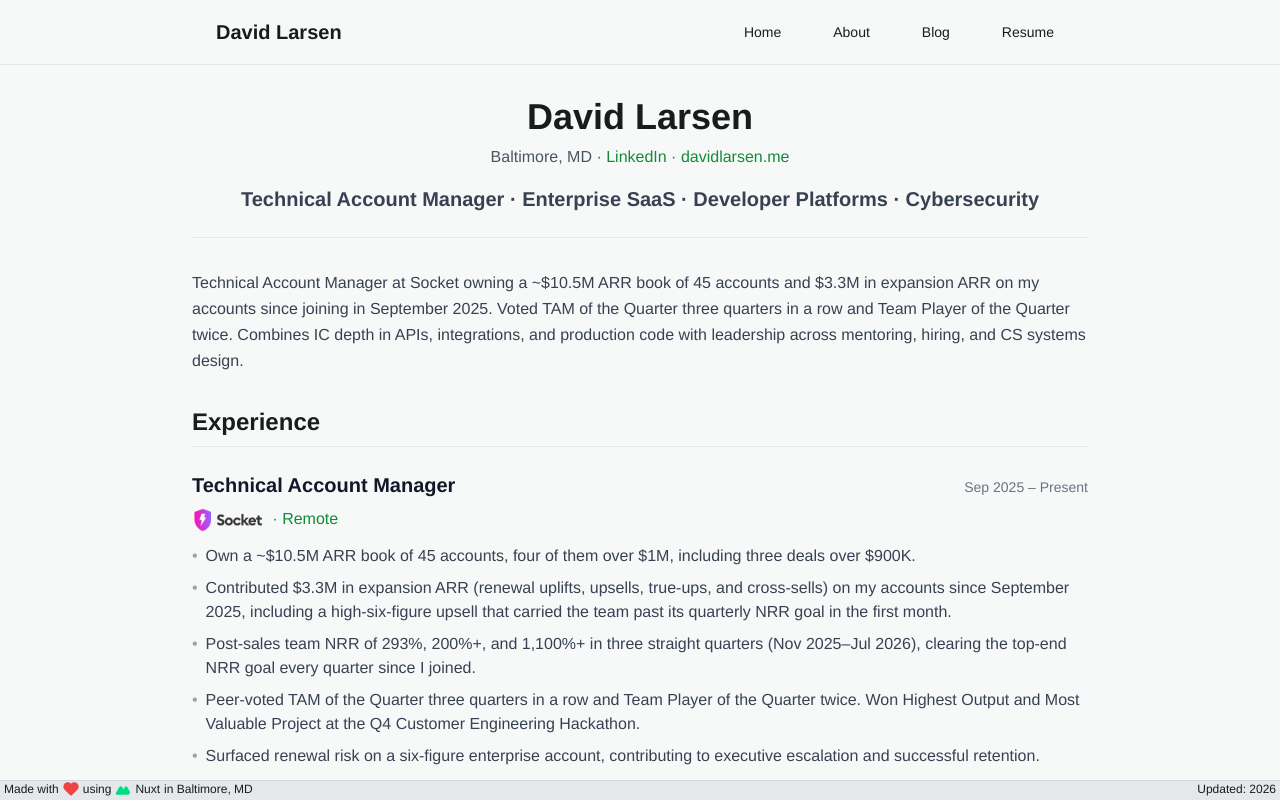
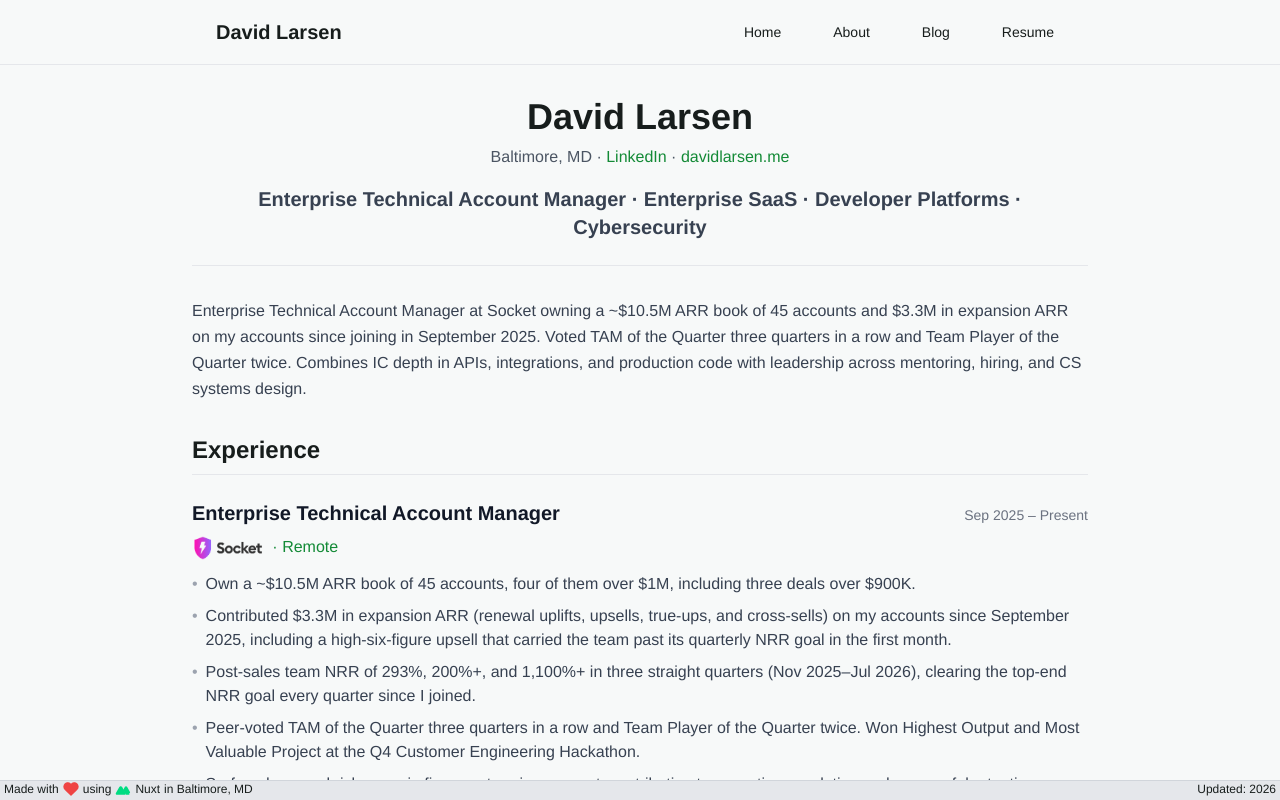
Before and after one commit to dc-larsen/davidlarsen.me, a Nuxt app: page /resume in a window 1280 px wide. Shown: the top 800 px of the page. Built offline with nearby package versions, Linux system fonts and the light colour scheme.

Commit message:
Use Enterprise Technical Account Manager on the resume

```diff
--- a/pages/resume.vue
+++ b/pages/resume.vue
@@ -8,13 +8,13 @@
         <a href="https://www.linkedin.com/in/david-larsen-404622143/" target="_blank" rel="noopener noreferrer" class="text-secondary hover:underline">LinkedIn</a> ·
         <a href="https://davidlarsen.me" class="text-secondary hover:underline">davidlarsen.me</a>
       </p>
-      <p class="text-xl font-semibold text-gray-700">Technical Account Manager · Enterprise SaaS · Developer Platforms · Cybersecurity</p>
+      <p class="text-xl font-semibold text-gray-700">Enterprise Technical Account Manager · Enterprise SaaS · Developer Platforms · Cybersecurity</p>
     </div>
 
     <!-- Summary -->
     <div class="mb-8">
       <p class="text-gray-700 leading-relaxed">
-        Technical Account Manager at Socket owning a ~$10.5M ARR book of 45 accounts and $3.3M in expansion ARR on my accounts since joining in September 2025. Voted TAM of the Quarter three quarters in a row and Team Player of the Quarter twice. Combines IC depth in APIs, integrations, and production code with leadership across mentoring, hiring, and CS systems design.
+        Enterprise Technical Account Manager at Socket owning a ~$10.5M ARR book of 45 accounts and $3.3M in expansion ARR on my accounts since joining in September 2025. Voted TAM of the Quarter three quarters in a row and Team Player of the Quarter twice. Combines IC depth in APIs, integrations, and production code with leadership across mentoring, hiring, and CS systems design.
       </p>
     </div>
 
@@ -25,7 +25,7 @@
       <!-- Socket -->
       <div class="mb-8">
         <div class="flex flex-col md:flex-row md:justify-between md:items-baseline mb-2">
-          <h3 class="text-xl font-semibold text-gray-900">Technical Account Manager</h3>
+          <h3 class="text-xl font-semibold text-gray-900">Enterprise Technical Account Manager</h3>
           <span class="text-gray-500 text-sm">Sep 2025 – Present</span>
         </div>
         <p class="text-secondary font-medium mb-3">
@@ -231,7 +231,7 @@ useHead({
   meta: [
     {
       name: 'description',
-      content: 'Resume of David Larsen, Technical Account Manager at Socket, owning a ~$10.5M ARR book of 45 accounts. TAM of the Quarter three quarters in a row.'
+      content: 'Resume of David Larsen, Enterprise Technical Account Manager at Socket, owning a ~$10.5M ARR book of 45 accounts. TAM of the Quarter three quarters in a row.'
     }
   ]
 })
```
